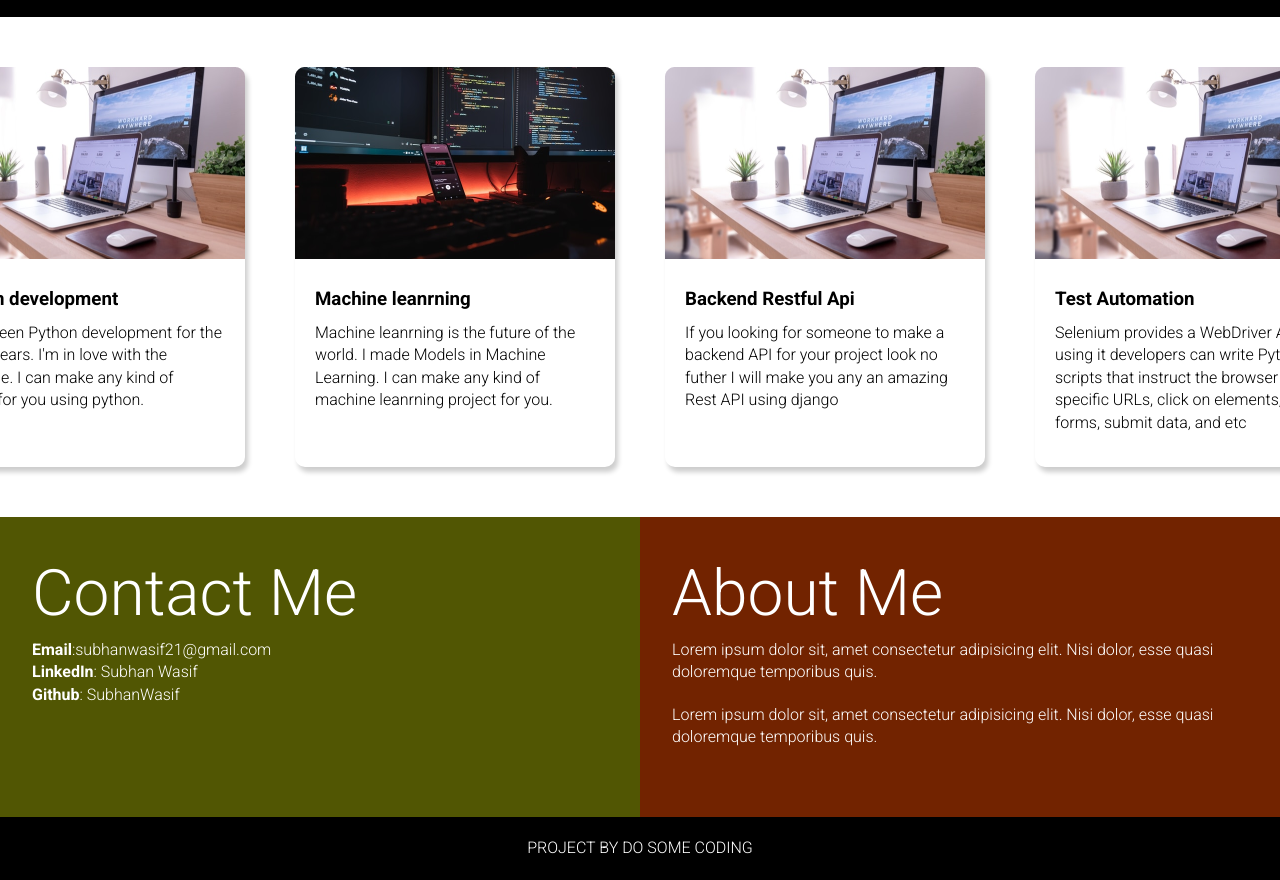
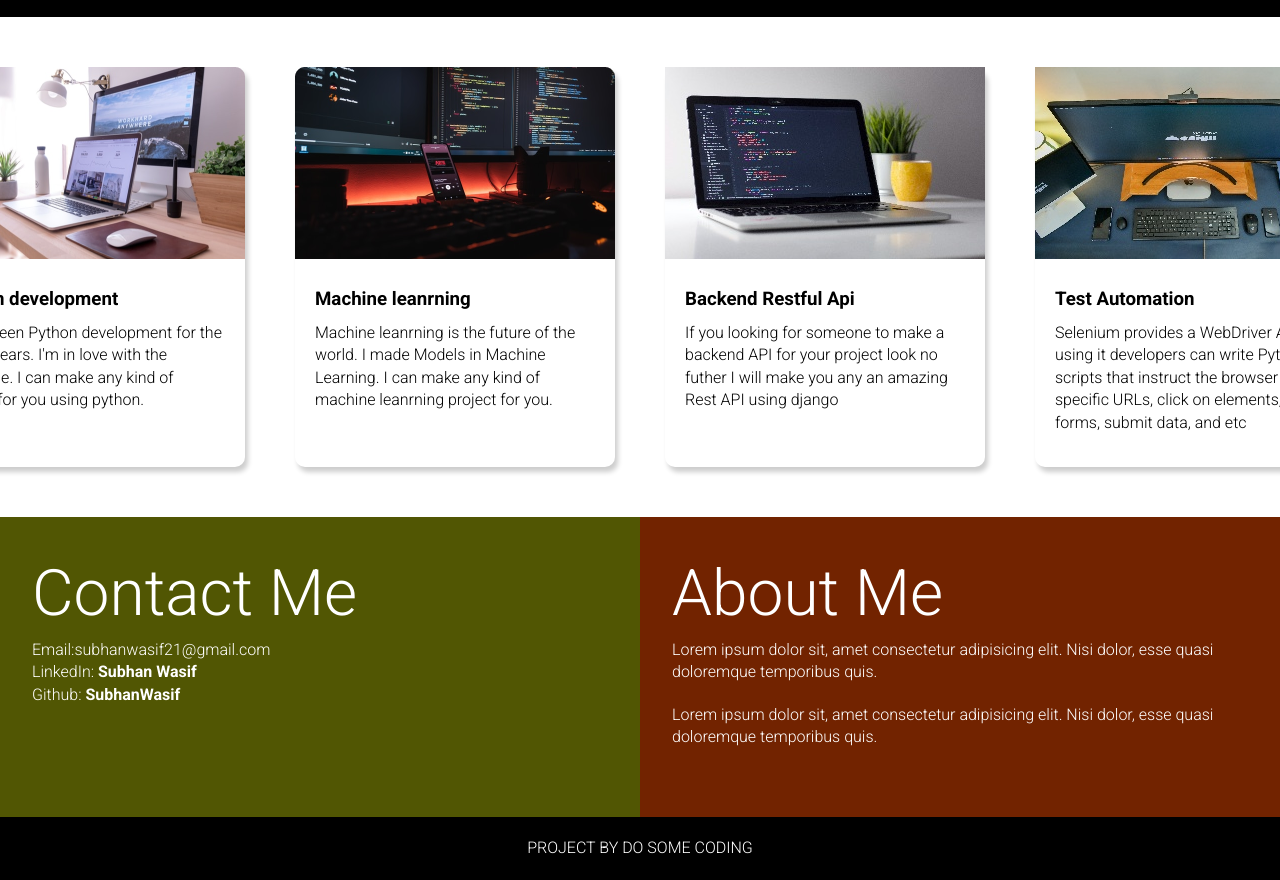
Before and after one commit to subhanwasiftkxel/Portfolio, a plain HTML site: page index.html in a window 1280 px wide. Shown: the part 957-1837 px from the top of the page. Drawn offline with Linux system fonts and the light colour scheme.

Commit message:
Skills update 2

```diff
--- a/index.html
+++ b/index.html
@@ -62,7 +62,7 @@
 				<div class="grid_item">
 					<div class="card">
 						<div class="image_container">
-							<img src="images/web.png" alt="web development" />
+							<img src="images/developer3.jpg" alt="web development" />
 						</div>
 						<div class="card_content">
 							<h3>Backend Restful Api</h3>
@@ -79,7 +79,7 @@
 				<div class="grid_item">
 					<div class="card">
 						<div class="image_container">
-							<img src="images/web.png" alt="web development" />
+							<img src="images/selenium.jpg" alt="web development" />
 						</div>
 						<div class="card_content">
 							<h3>Test Automation</h3>
@@ -97,18 +97,22 @@
 			<div class="contact">
 				<h2>Contact Me</h2>
 				<p>
-					<b>Email</b>:subhanwasif21@gmail.com
+					Email:subhanwasif21@gmail.com
 					<br />
-					<b>LinkedIn</b>:
-					<a
-						target="_blank"
-						href="https://www.linkedin.com/in/subhan-wasif-2b1b3b1b2/"
-						>Subhan Wasif</a
+					LinkedIn:
+					<b
+						><a
+							target="_blank"
+							href="https://www.linkedin.com/in/subhan-wasif-2b1b3b1b2/"
+							>Subhan Wasif</a
+						></b
 					>
 					<br />
-					<b>Github</b>:
-					<a href="https://github.com/SubhanWasif" target="_blank"
-						>SubhanWasif</a
+					Github:
+					<b
+						><a href="https://github.com/SubhanWasif" target="_blank"
+							>SubhanWasif</a
+						></b
 					>
 				</p>
 			</div>
```
Also changed, not shown: images/developer3.jpg (added), images/selenium.jpg (added).
